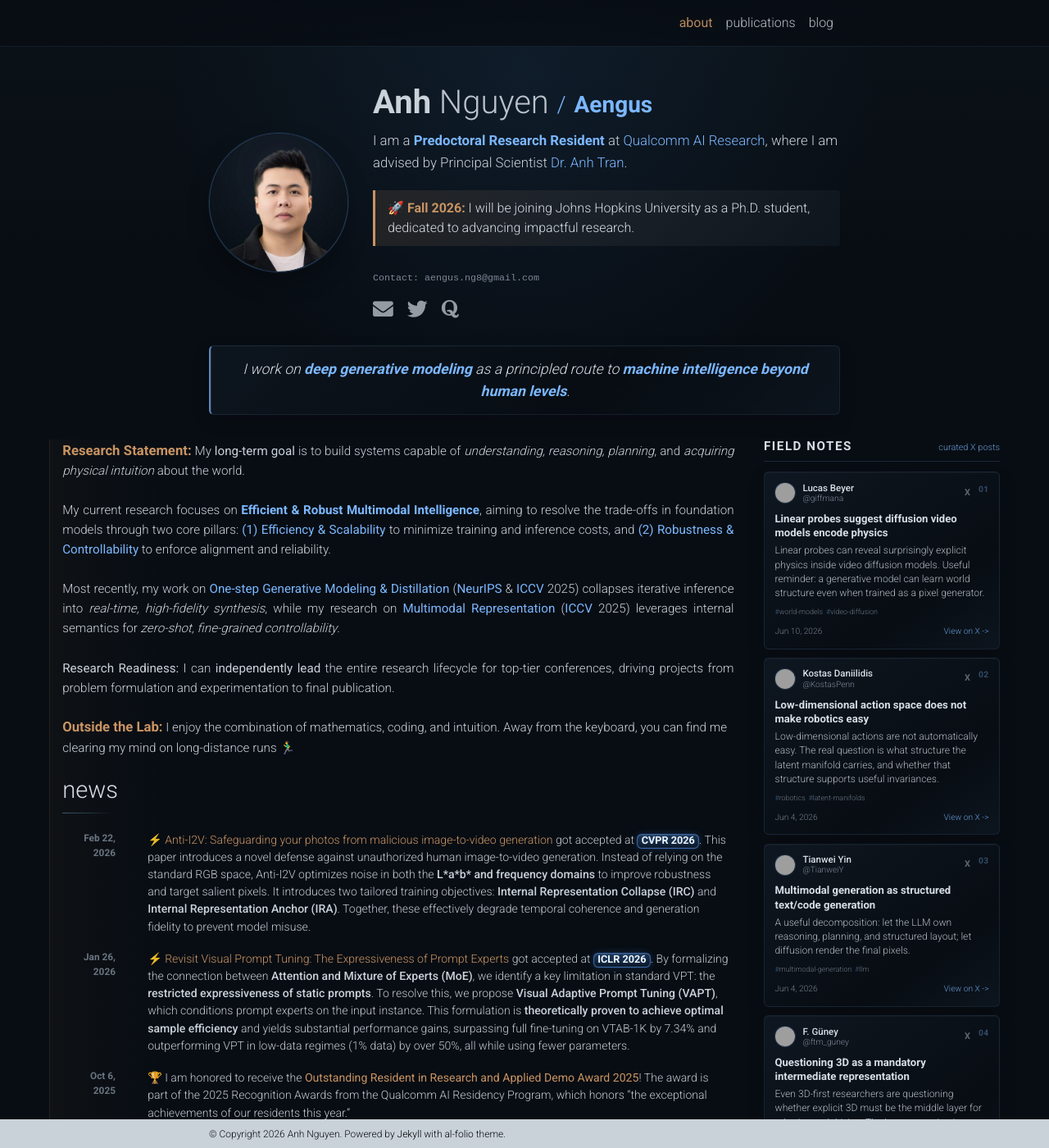
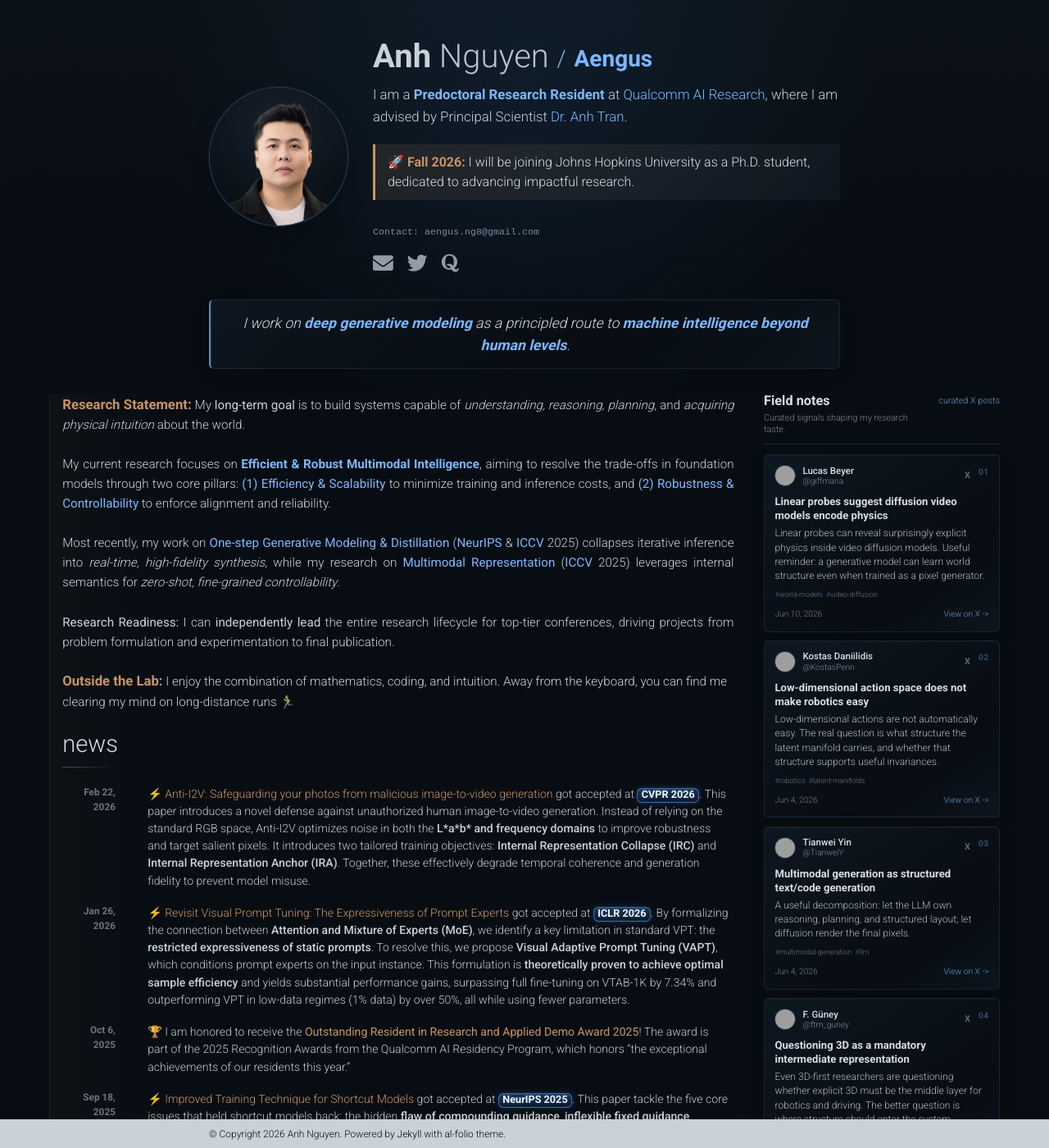
Before and after one commit to aengusng8/aengusng8.github.io, a Jekyll site: the page built from _pages/about.md, in a window 1280 px wide and 1400 px high. Shown: the whole window at 82% size. Built offline with Jekyll 4.4.1, drawn with Linux system fonts in a browser that asks for light colours; comment, search, counter and statistics services are not loaded; a style sheet for code colours, icons or effects is not loaded; grey boxes are pictures that could not be loaded.

Commit message:
Simplify homepage navigation

```diff
--- a/_includes/research_signals.html
+++ b/_includes/research_signals.html
@@ -2,7 +2,10 @@
 {%- if research_signals.size > 0 -%}
   <aside class="research-signals" aria-label="Curated research field notes">
     <div class="research-signals__header">
-      <h2>field notes</h2>
+      <div>
+        <h2>Field notes</h2>
+        <p>Curated signals shaping my research taste.</p>
+      </div>
       <span>curated X posts</span>
     </div>
     <div class="research-signals__list">
--- a/_layouts/default.html
+++ b/_layouts/default.html
@@ -10,10 +10,7 @@
   </head>
 
   <!-- Body -->
-  <body class="{% if site.navbar_fixed %}fixed-top-nav{% endif %} {% unless site.footer_fixed %}sticky-bottom-footer{% endunless %}">
-
-    <!-- Header -->
-    {%- include header.html %}
+  <body class="{% unless site.footer_fixed %}sticky-bottom-footer{% endunless %}">
 
     <!-- Content -->
     <div class="container mt-5">
--- a/_sass/_base.scss
+++ b/_sass/_base.scss
@@ -809,21 +809,28 @@ html.transition *:after {
 
 .research-signals__header {
   display: flex;
-  align-items: baseline;
+  align-items: flex-start;
   justify-content: space-between;
   gap: 1rem;
   margin-bottom: 0.76rem;
-  padding-bottom: 0.5rem;
+  padding-bottom: 0.58rem;
   border-bottom: 1px solid rgba(123, 183, 255, 0.16);
 
   h2 {
     margin: 0;
     color: var(--profile-text);
-    font-size: 0.95rem;
+    font-size: 1.02rem;
     font-weight: 800;
     line-height: 1.15;
-    letter-spacing: 0.1em;
-    text-transform: uppercase;
+    letter-spacing: 0;
+    text-transform: none;
+  }
+
+  p {
+    margin: 0.24rem 0 0;
+    color: rgba(155, 168, 184, 0.78);
+    font-size: 0.68rem;
+    line-height: 1.35;
   }
 
   span {
```
